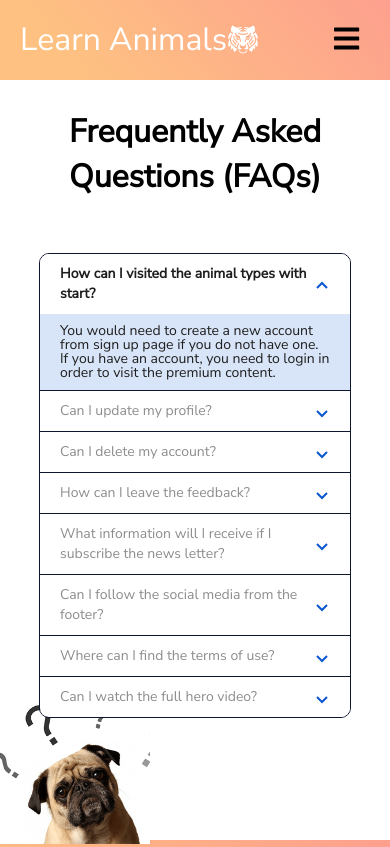
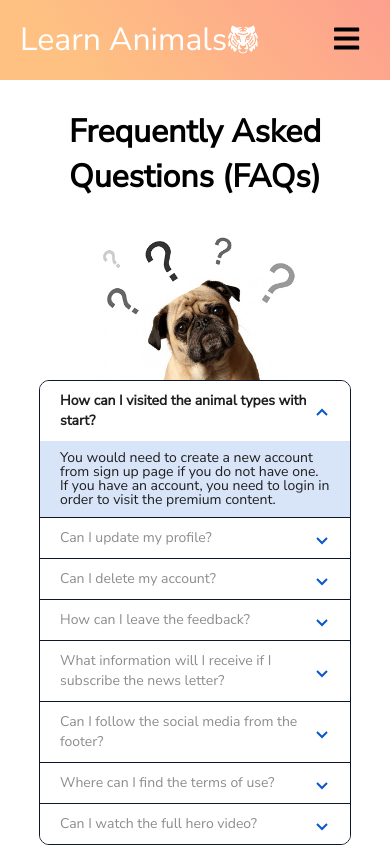
Before and after one commit to Aaron-Lin-74/learn-animal-mern-project, a React (Create React App) app in the folder client/: page /faq in a window 390 px wide. Shown: the top 847 px of the page. Built offline with nearby package versions, Linux system fonts and the light colour scheme; a web font is replaced by a local one.

Commit message:
Updated FAQ style

```diff
--- a/client/src/App.css
+++ b/client/src/App.css
@@ -190,10 +190,6 @@ FAQ page
   text-align: center;
 }
 .faq-img-container {
-  position: absolute;
-  bottom: 0;
-  left: 0;
-  width: 300px;
   height: 200px;
   overflow: hidden;
 }
@@ -320,11 +316,6 @@ Single Animal page
     margin-left: 45%;
     margin-right: 20px;
   }
-
-  .faq-img-container {
-    width: 200px;
-    height: 200px;
-  }
   .dashboard {
     background-image: url(./backgroundImages/white-background.jpg);
   }
@@ -349,15 +340,14 @@ Single Animal page
     backdrop-filter: blur(20px);
     margin: 0;
   }
+  .faq-img-container {
+    height: 150px;
+  }
   .thank-you {
     background-position: left;
   }
   .thank-you-container {
     width: 80%;
-  }
-  .faq-img-container {
-    width: 150px;
-    height: 150px;
   }
   .animal-info-container {
     padding-top: 0;
--- a/client/src/components/FaqAccordion.css
+++ b/client/src/components/FaqAccordion.css
@@ -5,8 +5,7 @@
   border: 0.75px solid #0e162e;
   border-radius: 10px;
   overflow: hidden;
-  position: absolute;
-  top: 30vh;
+  margin-bottom: 10vh;
 }
 
 .accordion .faq-card {
```
